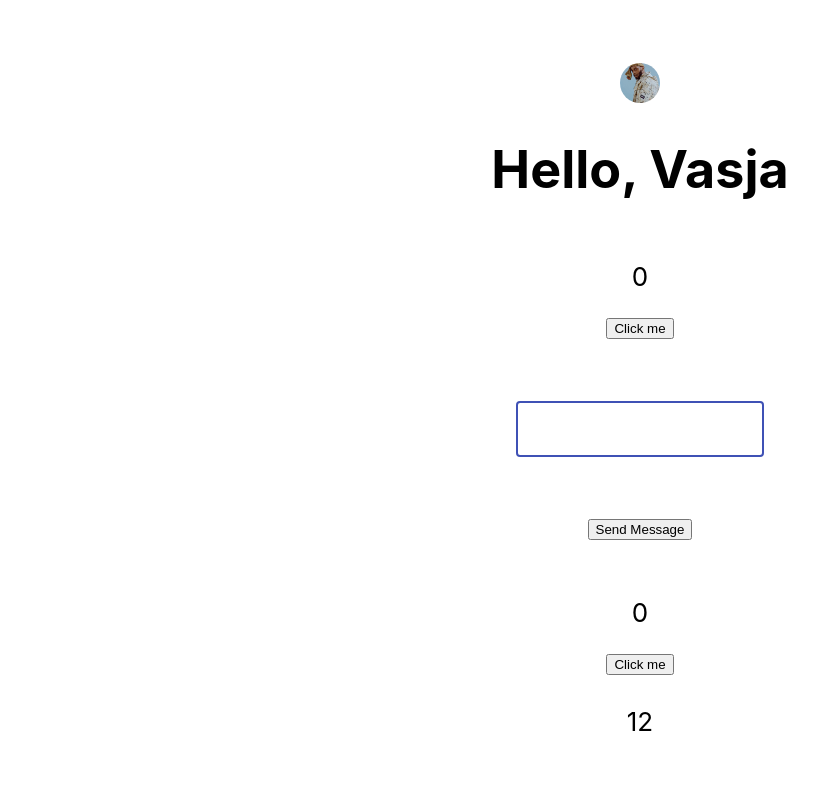
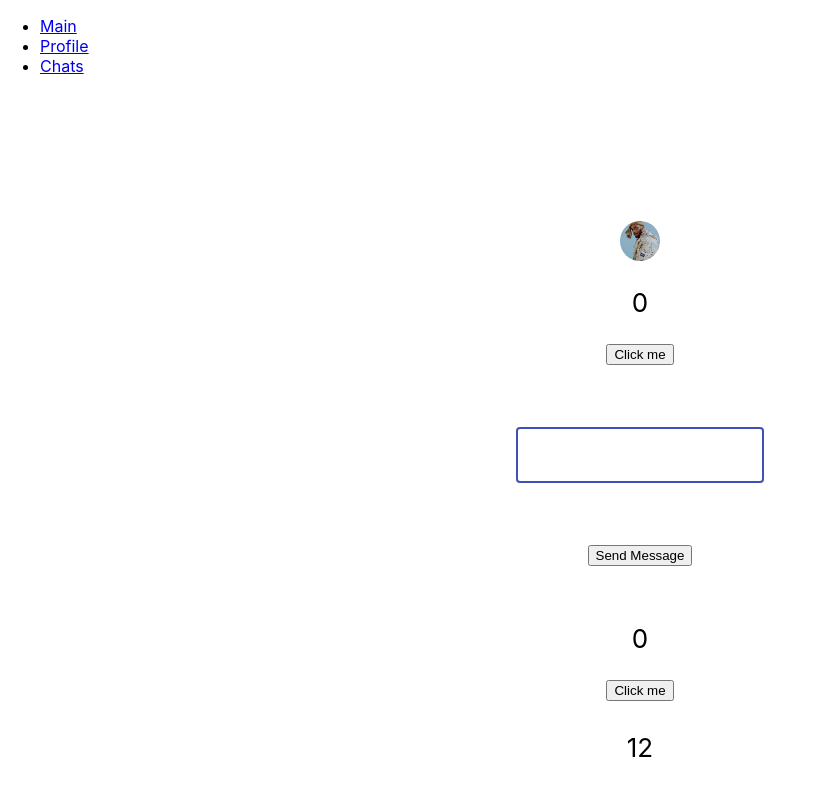
Before and after one commit to Egorzaa/br-react-project, a React (Create React App) app: page / in a window 1280 px wide. Shown: the top 796 px of the page, without its empty margins (0-826 px from the left). Built offline with nearby package versions, Linux system fonts and the light colour scheme.

Commit message:
feat: lesson 4

```diff
--- a/package.json
+++ b/package.json
@@ -13,6 +13,7 @@
     "prop-types": "^15.7.2",
     "react": "^17.0.2",
     "react-dom": "^17.0.2",
+    "react-router-dom": "^5.3.0",
     "react-scripts": "4.0.3",
     "web-vitals": "^1.0.1"
   },
--- a/src/MessageList.jsx
+++ b/src/MessageList.jsx
@@ -1,4 +1,4 @@
-import { Fragment } from "react";
+import React, { Fragment } from "react";
 
 const MessageList = ({ messageList }) => {
   return (
--- /dev/null
+++ b/src/Routing/Router.jsx
@@ -0,0 +1,45 @@
+import { useState } from "react";
+import { BrowserRouter, Link, Redirect, Route, Switch } from "react-router-dom";
+import { App } from "../Screens/App";
+import { Chats } from "../Screens/Chats";
+import { Profile } from "../Screens/Profile";
+import { ROUTES } from "./constants";
+
+export const Router = () => {
+  const [chatList, setChatList] = useState({ id1: {} });
+  return (
+    <BrowserRouter>
+      <ul>
+        <li>
+          <Link to={ROUTES.MAIN}>Main</Link>
+        </li>
+        <li>
+          <Link to={ROUTES.PROFILE}>Profile</Link>
+        </li>
+        <li>
+          <Link to={ROUTES.CHAT}>Chats</Link>
+        </li>
+      </ul>
+
+      <Switch>
+        <Route exact path={ROUTES.PROFILE}>
+          <Profile />
+        </Route>
+        <Route path={ROUTES.CHATS}>
+          <Chats />
+        </Route>
+        <Route exact path={ROUTES.MAIN}>
+          <App />
+        </Route>
+
+        <Route exact path={ROUTES.NOCHAT}>
+          No chat
+        </Route>
+        <Route path={ROUTES.NOT_FOUND}>Page not found</Route>
+        <Route>
+          <Redirect exact to={ROUTES.NOT_FOUND} />
+        </Route>
+      </Switch>
+    </BrowserRouter>
+  );
+};
--- /dev/null
+++ b/src/Routing/constants.js
@@ -0,0 +1,8 @@
+export const ROUTES = {
+  MAIN: "/",
+  PROFILE: "/profile",
+  CHATS: "/chats/:chatId?",
+  CHAT: "/chats",
+  NOCHAT: "/no-chat",
+  NOT_FOUND: "/not-found",
+};
--- a/src/Screens/App/App.jsx
+++ b/src/Screens/App/App.jsx
@@ -1,4 +1,3 @@
-import PropTypes from "prop-types";
 import { Avatar } from "@mui/material";
 import { TextField } from "@material-ui/core";
 import { useState } from "react";
@@ -8,7 +7,7 @@ import MessageList from "../../MessageList";
 import { useRef } from "react";
 import { useEffect } from "react";
 
-export const App = ({ name }) => {
+export const App = () => {
   const [text, setText] = useState("");
   const [messageList] = useState(["1", "2"]);
 
@@ -24,7 +23,7 @@ export const App = ({ name }) => {
     <div className="App">
       <header className="App-header">
         <Avatar src="/static/1.jpg" alt="Remy Sharp" />
-        <h1>Hello, {name}</h1>
+
         <Counter />
         <br />
         <br />
@@ -40,17 +39,11 @@ export const App = ({ name }) => {
         <br />
         <Counter />
         <br />
-        <MessageList messageList={messageList} />
+        <MessageList
+          messageList={messageList}
+          render={(color) => <div style={{ color }}>some text</div>}
+        ></MessageList>
       </header>
     </div>
   );
 };
-
-App.propTypes = {
-  name: PropTypes.string.isRequired,
-  qwerty: PropTypes.number,
-};
-
-App.defaultProps = {
-  qwerty: 3124132,
-};
--- /dev/null
+++ b/src/Screens/Chats/Chats.jsx
@@ -0,0 +1,29 @@
+import { Redirect, useHistory, useParams } from "react-router-dom";
+import { ROUTES } from "../../Routing/constants";
+
+const chatList = {
+  id1: {
+    name: "chat1",
+  },
+};
+
+export const Chats = () => {
+  const history = useHistory();
+  const { chatId } = useParams();
+
+  const handleButtonClick = () => {
+    history.push(ROUTES.MAIN);
+  };
+
+  const isChatExists = chatId && chatList[chatId];
+
+  if (!isChatExists) {
+    return <Redirect to={ROUTES.NOCHAT} />;
+  }
+
+  return (
+    <div>
+      Chats comming soon <button onClick={handleButtonClick}>Click me</button>
+    </div>
+  );
+};
--- /dev/null
+++ b/src/Screens/Chats/index.js
@@ -0,0 +1,3 @@
+import { Chats } from "./Chats";
+
+export { Chats };
--- /dev/null
+++ b/src/Screens/Profile/Profile.jsx
@@ -0,0 +1 @@
+export const Profile = () => <div>Profile comming soon</div>;
--- /dev/null
+++ b/src/Screens/Profile/index.js
@@ -0,0 +1,3 @@
+import { Profile } from "./Profile";
+
+export { Profile };
--- a/src/index.js
+++ b/src/index.js
@@ -1,14 +1,12 @@
 import React from "react";
 import ReactDOM from "react-dom";
 import "./index.css";
-import { App } from "./Screens/App";
 import reportWebVitals from "./reportWebVitals";
-
-const name = "Vasja";
+import { Router } from "./Routing/Router";
 
 ReactDOM.render(
   <React.StrictMode>
-    <App name={name} />
+    <Router />
   </React.StrictMode>,
   document.getElementById("root")
 );
```
Also changed, not shown: 1 other file (tests, documents, lock files or other folders).
